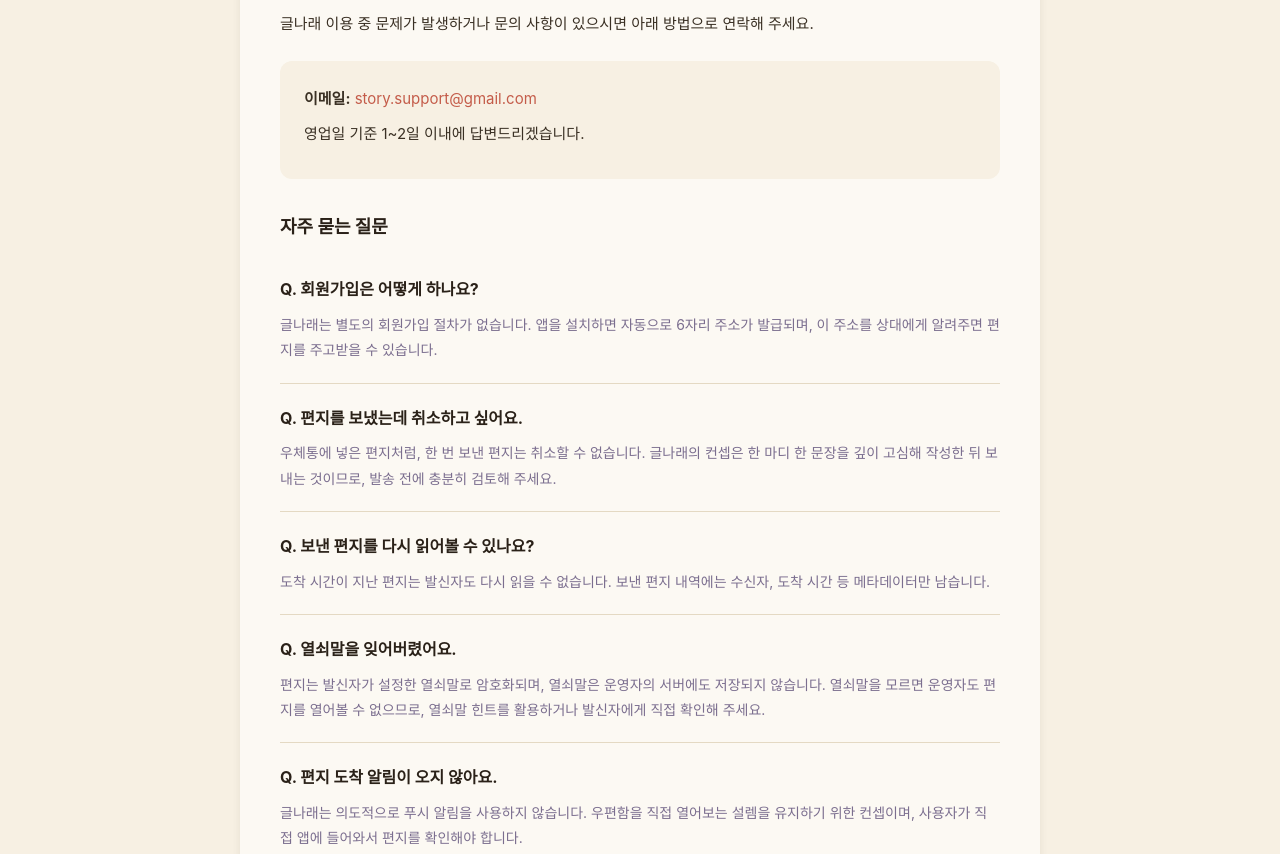
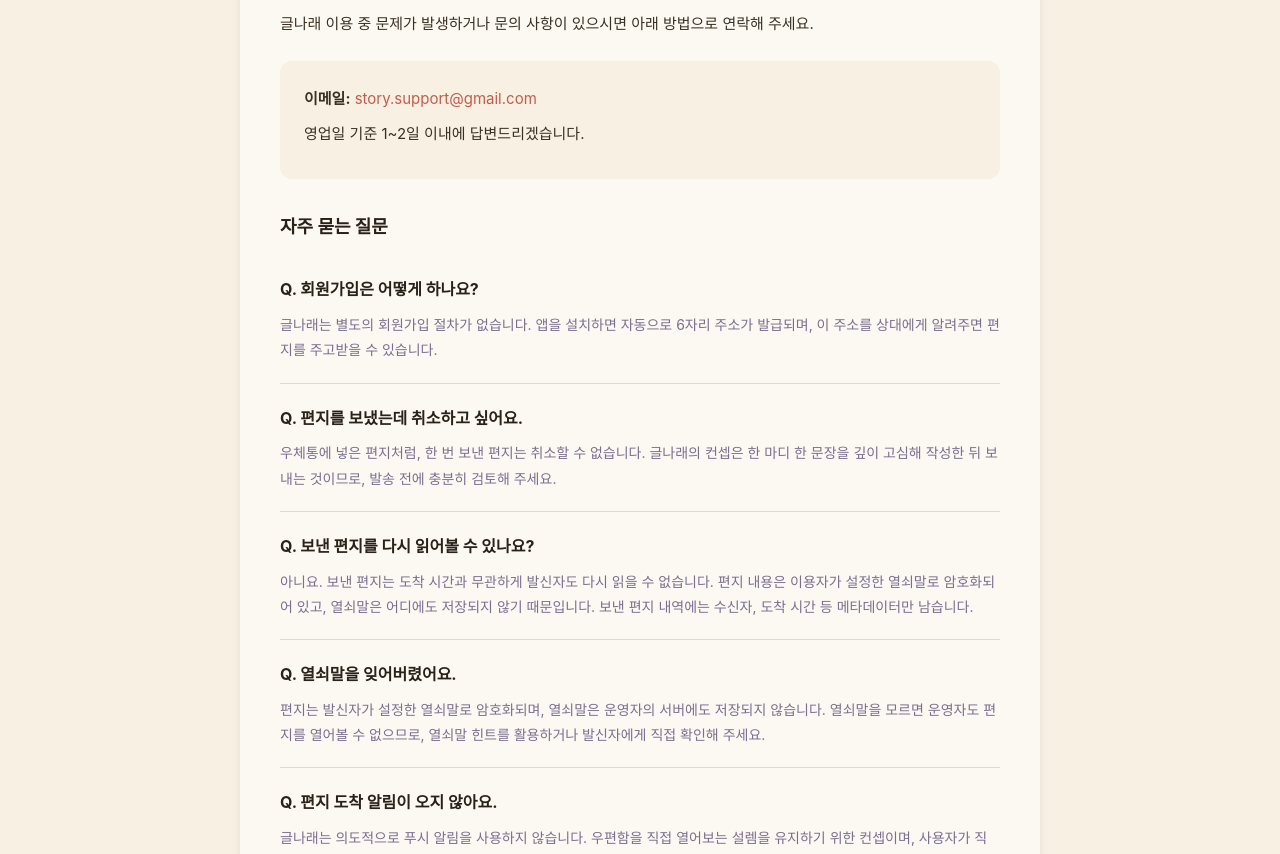
Before and after one commit to support-story/support-story.github.io, a plain HTML site: page geulnarae/support.html in a window 1280 px wide. Shown: the part 233-1087 px from the top of the page. Drawn offline with Linux system fonts and the light colour scheme.

Commit message:
글나래 FAQ 수정: 보낸 편지 열람 불가 조건 명확화
보낸 편지는 도착 시간과 무관하게 발신자도 읽을 수 없음을 명시
(열쇠말 미저장 + 로컬 메타데이터만 보관)

Co-Authored-By: Claude Opus 4.6 (1M context) <noreply@anthropic.com>

```diff
--- a/geulnarae/support.html
+++ b/geulnarae/support.html
@@ -144,7 +144,7 @@
 
     <div class="faq-item">
       <h3>Q. 보낸 편지를 다시 읽어볼 수 있나요?</h3>
-      <p>도착 시간이 지난 편지는 발신자도 다시 읽을 수 없습니다. 보낸 편지 내역에는 수신자, 도착 시간 등 메타데이터만 남습니다.</p>
+      <p>아니요. 보낸 편지는 도착 시간과 무관하게 발신자도 다시 읽을 수 없습니다. 편지 내용은 이용자가 설정한 열쇠말로 암호화되어 있고, 열쇠말은 어디에도 저장되지 않기 때문입니다. 보낸 편지 내역에는 수신자, 도착 시간 등 메타데이터만 남습니다.</p>
     </div>
 
     <div class="faq-item">
```
